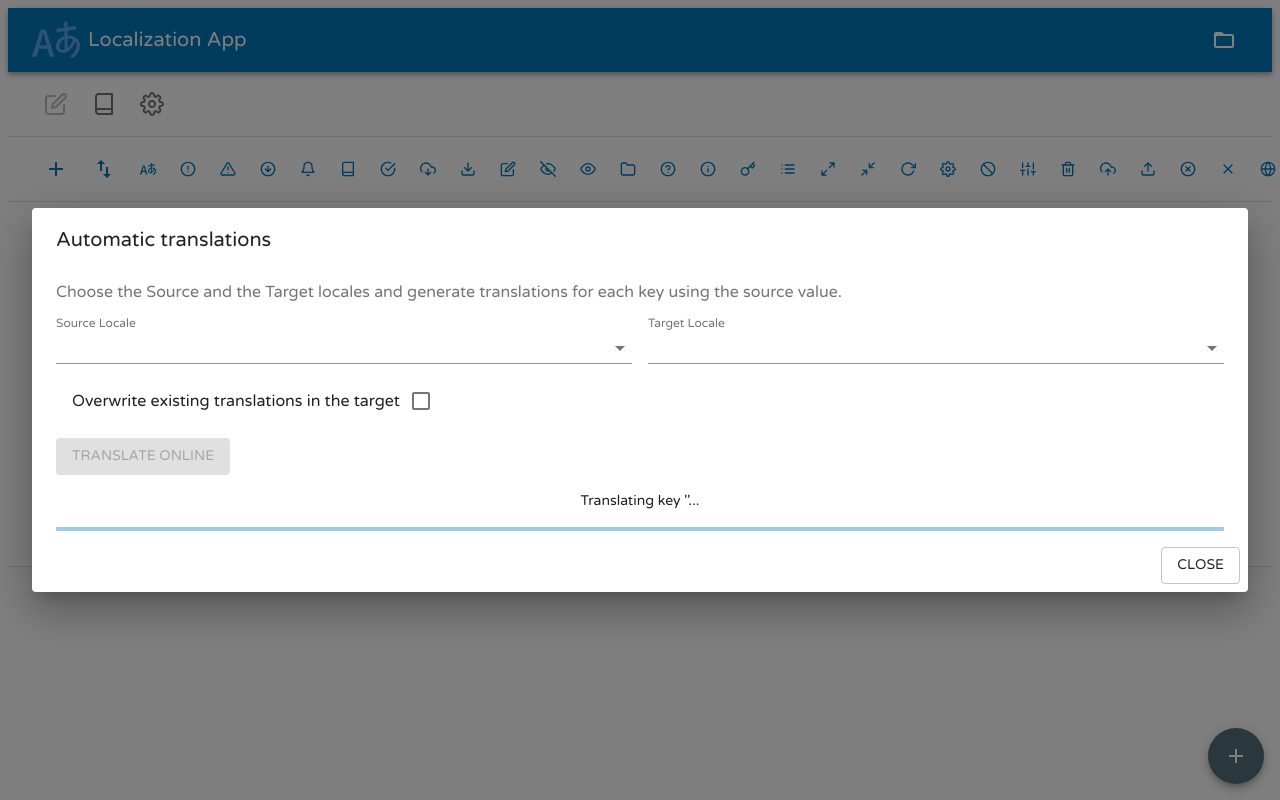
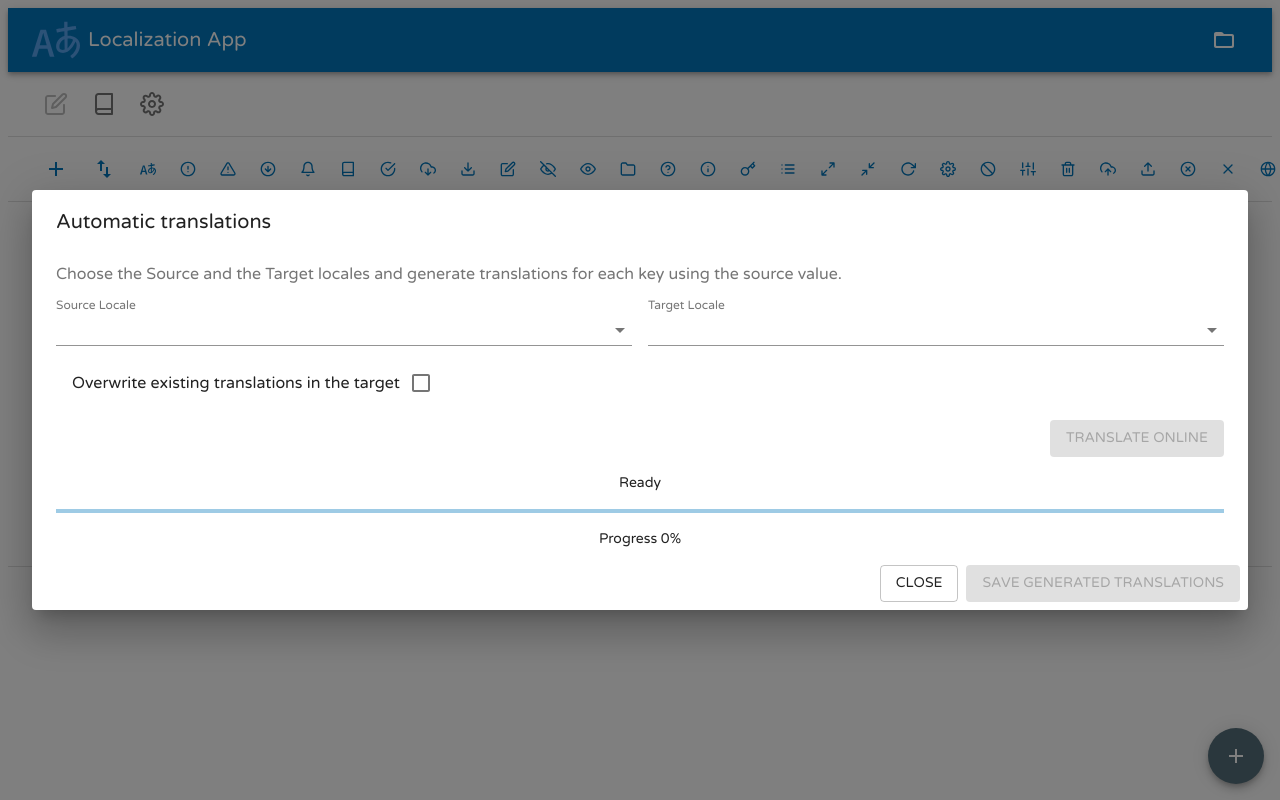
Before and after one commit to jcarias/translator-app, a React (Create React App) app: page / in a window 1280 px wide. Shown: the top 800 px of the page. Built offline with nearby package versions, Linux system fonts and the light colour scheme.

Commit message:
Online translations added to the store. UI tweaks.
Signed-off-by: João André Lopes Carias <carias.joao@gmail.com>

```diff
--- a/src/components/dialogs/AutomaticTranslationDialog.jsx
+++ b/src/components/dialogs/AutomaticTranslationDialog.jsx
@@ -31,15 +31,13 @@ class AutomaticTranslationDialog extends Component {
       overwriteExisting: false,
       loading: false,
       progress: 0,
-      translatingKey: ""
+      translatingKey: "",
+      generatedData: { locale: {}, localizationStrings: {} }
     };
   }
 
   handleChange = ev => {
-    if (ev && ev.target)
-      this.setState({ [ev.target.name]: ev.target.value }, () => {
-        console.log(this.state);
-      });
+    if (ev && ev.target) this.setState({ [ev.target.name]: ev.target.value });
   };
 
   handleCheckChange = event => {
@@ -54,12 +52,17 @@ class AutomaticTranslationDialog extends Component {
       !isEmpty(targetLocale) &&
       !isEqual(sourceLocale, targetLocale);
 
-    console.log(this.state, ready);
     return ready;
   };
 
   getTranslations = () => {
-    this.setState({ loading: true });
+    this.setState({
+      loading: true,
+      generatedData: {
+        localizationStrings: {},
+        locale: this.state.targetLocale
+      }
+    });
     const { translations } = this.props;
     const sourceLanguage = this.state.sourceLocale.lc;
     const targetLanguage = this.state.targetLocale.lc;
@@ -70,7 +73,9 @@ class AutomaticTranslationDialog extends Component {
     Object.keys(translations).forEach(async key => {
       if (
         isNil(translations[key][this.state.sourceLocale.i]) ||
+        isEmpty(translations[key][this.state.sourceLocale.i]) ||
         (!isNil(translations[key][this.state.targetLocale.i]) &&
+          !isEmpty(translations[key][this.state.targetLocale.i]) &&
           !this.state.overwriteExisting)
       ) {
         //Skip if target translation exists and  overwrite is not set
@@ -89,10 +94,18 @@ class AutomaticTranslationDialog extends Component {
         translations[key][this.state.sourceLocale.i]
       ).then(result => {
         count++;
+        const translations = {
+          ...this.state.generatedData.localizationStrings,
+          [key]: result.outputs[0].output
+        };
         this.setState({
           translatingKey: key,
           progress: (count * 100) / total,
-          loading: count < total
+          loading: count < total,
+          generatedData: {
+            ...this.state.generatedData,
+            localizationStrings: translations
+          }
         });
         return console.log(
           this.state.progress,
@@ -176,6 +189,7 @@ class AutomaticTranslationDialog extends Component {
             </Grid>
 
             <Grid item xs={12}>
+              <Typography align="right" component="div">
                 <Button
                   color="primary"
                   variant="contained"
@@ -184,10 +198,13 @@ class AutomaticTranslationDialog extends Component {
                 >
                   Translate online
                 </Button>
+              </Typography>
             </Grid>
             <Grid item xs={12}>
               <Typography variant="body2" align="center">
-                {` Translating key '${this.state.translatingKey}'...`}
+                {this.state.loading
+                  ? `Translating key '${this.state.translatingKey}'...`
+                  : "Ready"}
               </Typography>
             </Grid>
             <Grid item xs={12}>
@@ -196,11 +213,32 @@ class AutomaticTranslationDialog extends Component {
                 value={this.state.progress}
               />
             </Grid>
+            <Grid item xs={12}>
+              <Typography variant="body2" align="center">
+                {`Progress ${this.state.progress}%`}
+              </Typography>
+            </Grid>
           </Grid>
         </DialogContent>
         <DialogActions>
           <Button variant="outlined" onClick={handleClose}>
             Close
+          </Button>
+          <Button
+            color="primary"
+            variant="contained"
+            disabled={
+              this.state.loading ||
+              isEmpty(this.state.generatedData.localizationStrings)
+            }
+            onClick={() =>
+              this.props.importLocalizations(
+                this.state.generatedData.locale,
+                this.state.generatedData.localizationStrings
+              )
+            }
+          >
+            Save generated translations
           </Button>
         </DialogActions>
       </Dialog>
@@ -219,7 +257,9 @@ const mapDispatchToProps = (dispatch, ownProps) => {
   return {
     addLocalizedString: (key, localizedValues) => {
       dispatch(actions.addLocalizedString(key, localizedValues));
-    }
+    },
+    importLocalizations: (locale, localizationStrings) =>
+      dispatch(actions.importFile(locale, localizationStrings))
   };
 };
 
```
Lines whose indentation alone changed are shown as unchanged.
